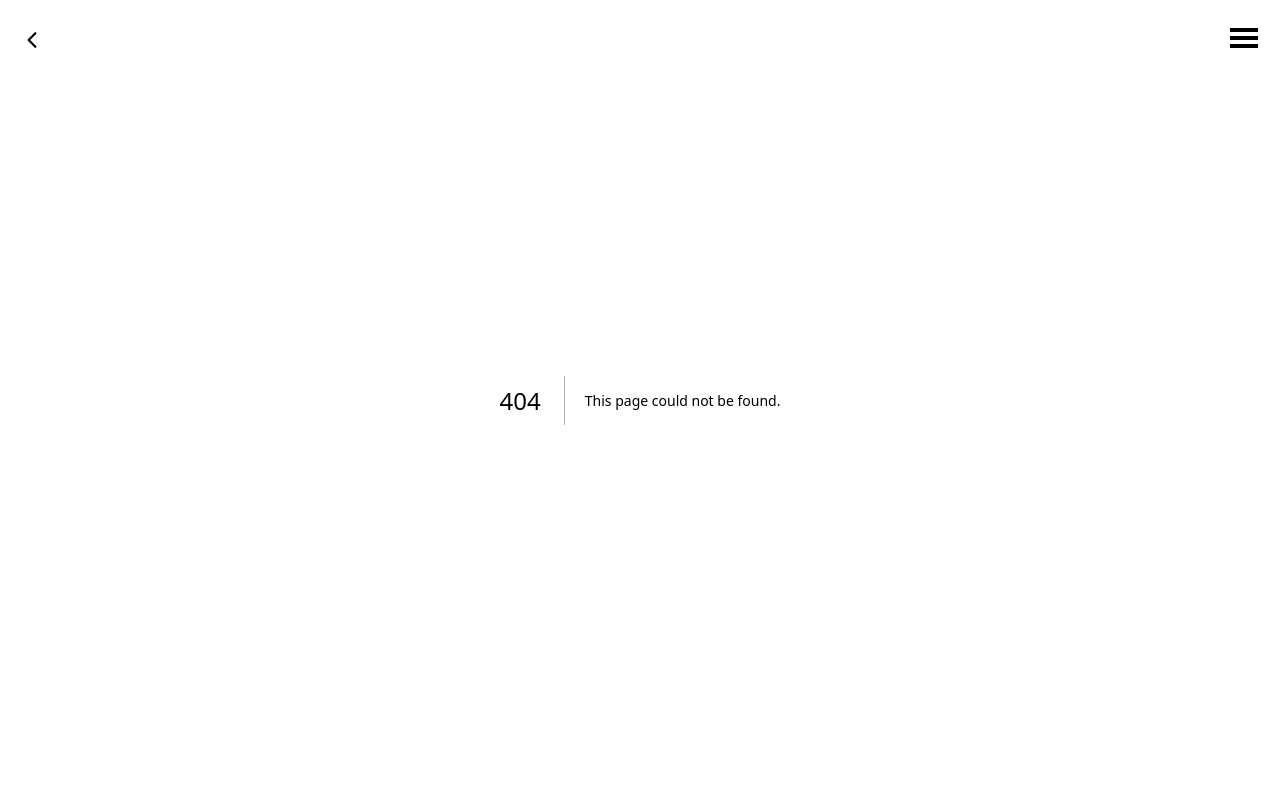
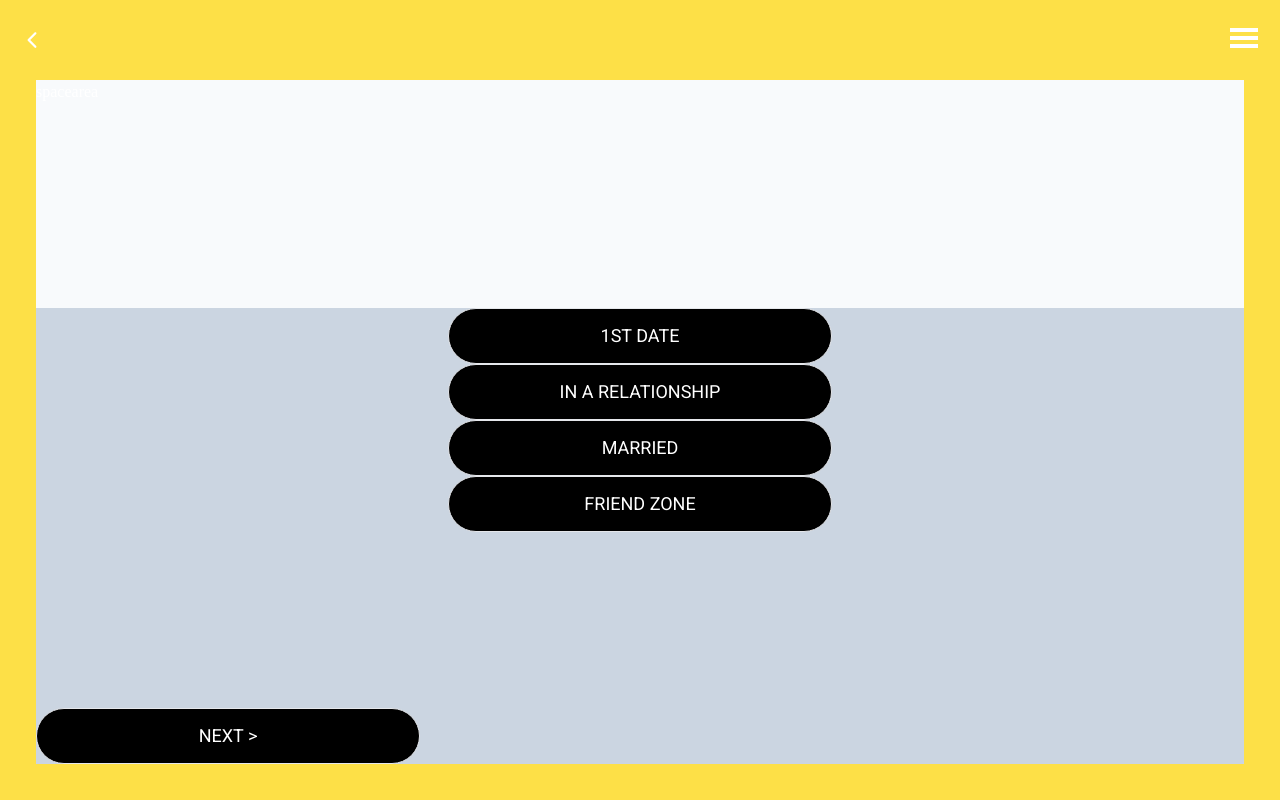
Before and after one commit to johnamielyasis/make-or-break, a Next.js app: page /mode in a window 1280 px wide. Before the commit this address had no page. Built offline with nearby package versions, Linux system fonts and the light colour scheme.

Commit message:
chore: fix spacing and button cluster styling for mode page

```diff
--- a/src/app/layout.tsx
+++ b/src/app/layout.tsx
@@ -29,7 +29,9 @@ export default function RootLayout({
     <html lang="en">
       <body className={`${overpass.variable} ${roboto.variable}`}>
         <Nav />
-        <main className="flex min-h-screen w-full flex-col">{children}</main>
+        <main className="flex min-h-screen w-full flex-col bg-fuchsia-400">
+          {children}
+        </main>
       </body>
     </html>
   );
--- /dev/null
+++ b/src/app/mode/page.tsx
@@ -0,0 +1,20 @@
+import { Button } from "@/components";
+import { ButtonCluster } from "@/modules";
+
+const modeButtons = [
+  { title: "1st date" },
+  { title: "in a relationship" },
+  { title: "married" },
+  { title: "friend zone" },
+];
+export default function Mode() {
+  return (
+    <div className="bg-yellow-300 h-screen flex flex-grow flex-col pt-20 px-9 pb-9">
+      <div className="bg-slate-50 h-2/6 flex flex-grow flex-col">spacearea</div>
+      <div className="bg-slate-300 h-4/6 flex flex-grow flex-col justify-between">
+        <ButtonCluster buttons={modeButtons} isStyled />
+        <Button text="Next >" variant="black" />
+      </div>
+    </div>
+  );
+}
--- a/src/app/page.tsx
+++ b/src/app/page.tsx
@@ -12,7 +12,7 @@ export default function Home() {
           variant="black"
           text="Play Now"
           borderless={true}
-          href="/play"
+          href="/mode"
         />
       </div>
     </div>
--- a/src/components/Button/Button.tsx
+++ b/src/components/Button/Button.tsx
@@ -28,7 +28,7 @@ export const Button = ({ href, borderless, variant, text }: ButtonProps) => {
         </div>
       ) : (
         <button
-          className={`border hover:opacity-70 uppercase h-14 max-w-96 rounded-custom ${
+          className={`border hover:opacity-70 uppercase h-14 max-w-96 rounded-custom w-full ${
             variant === "black"
               ? "text-white bg-black"
               : variant === "white"
--- a/src/modules/ButtonCluster/ButtonCluster.tsx
+++ b/src/modules/ButtonCluster/ButtonCluster.tsx
@@ -1,16 +1,27 @@
-import { Typography } from "@/components";
+import { Button, Typography } from "@/components";
 
 interface ButtonProps {
   title: string;
   href?: string;
+  function?: Function;
 }
 
 interface ButtonClusterProps {
   buttons: ButtonProps[];
   type?: string;
+  isStyled?: boolean;
+  styledVariant?: boolean;
 }
-export const ButtonCluster = ({ ...props }: ButtonClusterProps) => {
+export const ButtonCluster = ({ isStyled, ...props }: ButtonClusterProps) => {
   return (
+    <>
+      {isStyled ? (
+        <div className="flex flex-col items-center">
+          {props.buttons.map((b, i) => (
+            <Button variant="black" text={b.title} key={i} />
+          ))}
+        </div>
+      ) : (
         <div className="flex flex-col items-end">
           {props.buttons.map((b, i) => (
             <div className="my-2" key={i}>
@@ -18,5 +29,7 @@ export const ButtonCluster = ({ ...props }: ButtonClusterProps) => {
             </div>
           ))}
         </div>
+      )}
+    </>
   );
 };
--- a/src/modules/Nav/Nav.tsx
+++ b/src/modules/Nav/Nav.tsx
@@ -29,7 +29,7 @@ export const Nav = () => {
         setNavCenter("play: pick a mode");
         break;
       default:
-        console.log("switch in nav not working");
+        console.log("switch in nav not working or at home");
     }
   }, [currentPath, navCenter]);
 
```
Lines whose indentation alone changed are shown as unchanged.
